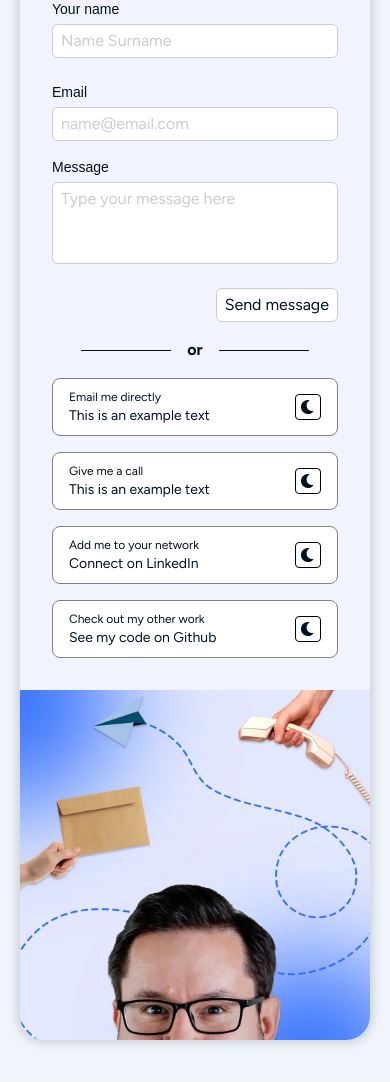
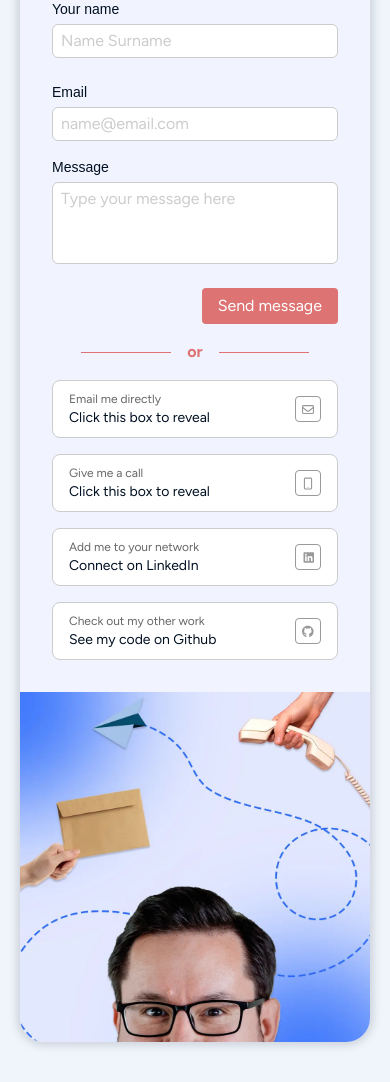
Before and after one commit to MozesMiko/Portfolio, a PHP site: page /contact in a window 390 px wide. Shown: the part 191-1273 px from the top of the page. Before the commit the page ends 1237 px from the top, so only its background shows below. Run offline with PHP 8.4, Linux system fonts and the light colour scheme.

Commit message:
feat: added info obfuscation/reveal logic, styling
I added JavaScript code to not display my email and phone number on
first visit. The user has to click the respective boxes to reveal that
information. This is then saved to localstorage, so they do not need to
click it again when revisiting of after navigating away.
The LinkedIn and Github elements also have been changed to <a> tags and
open the correct links in a new tab.

```diff
--- a/contact/index.html
+++ b/contact/index.html
@@ -7,6 +7,7 @@
   <link rel="stylesheet" href="/css/components/navigation.css">
   <link rel="stylesheet" href="/css/main.css">
   <link rel="stylesheet" href="/css/pages/contact-page.css">
+  <link rel="stylesheet" href="/css/components/button.css">
   <title>Contact me</title>
 </head>
 <body class="contact-page">
@@ -93,46 +94,127 @@
             <textarea placeholder="Type your message here" name="message" id="message"
             rows="3"></textarea>
           </div>
-          <input type="submit" value="Send message" id="form-submit-btn">
+          <input class="button" type="submit" value="Send message" id="form-submit-btn">
         </form>
         <div class="separator"><p>or</p></div>
         <div class="contact-method-container">
-          <div class="contact-method">
+          <div class="contact-method" id="emailContact">
             <div class="contact-method-text">
               <p class="content-method-top-row">Email me directly</p>
-              <p class="content-method-bottom-row">This is an example text</p>
+              <p class="content-method-bottom-row" id="emailDisplay">
+                Click this box to reveal
+              </p>
             </div>
             <div class="contact-method-icon-container">
-              <img src="/img/shared_assets/moon.svg" alt="">
+              <svg width="12" height="9" viewBox="0 0 12 9" fill="none"
+              xmlns="http://www.w3.org/2000/svg">
+                <path d="M0 1.5C0 0.679688 0.65625 0 1.5 0H10.5C11.3203 0 12 0.679688 12
+                1.5V7.5C12 8.34375 11.3203 9 10.5 9H1.5C0.65625 9 0 8.34375 0
+                7.5V1.5ZM1.125 1.5V2.03906L5.15625 5.34375C5.64844 5.74219 6.32812 5.74219
+                 6.82031 5.34375L10.875 2.03906V1.5C10.875 1.3125 10.6875 1.125 10.5
+                 1.125H1.5C1.28906 1.125 1.125 1.3125 1.125 1.5ZM1.125 3.49219V7.5C1.125
+                 7.71094 1.28906 7.875 1.5 7.875H10.5C10.6875 7.875 10.875 7.71094 10.875
+                  7.5V3.49219L7.54688 6.21094C6.63281 6.96094 5.34375 6.96094 4.42969
+                  6.21094L1.125 3.49219Z" fill="currentColor"/>
+              </svg>
             </div>
           </div>
-          <div class="contact-method">
+          <div class="contact-method" id="phoneContact">
             <div class="contact-method-text">
               <p class="content-method-top-row">Give me a call</p>
-              <p class="content-method-bottom-row">This is an example text</p>
+              <p class="content-method-bottom-row" id="phoneDisplay">
+                Click this box to reveal
+              </p>
             </div>
             <div class="contact-method-icon-container">
-              <img src="/img/shared_assets/moon.svg" alt="">
+              <svg width="10" height="13" viewBox="0 0 10 13" fill="none"
+              xmlns="http://www.w3.org/2000/svg">
+                <path d="M7.625 0.5C8.44531 0.5 9.125 1.17969 9.125 2V11C9.125 11.8438
+                8.44531 12.5 7.625 12.5H2.375C1.53125 12.5 0.875 11.8438 0.875 11V2C0.875
+                1.17969 1.53125 0.5 2.375 0.5H7.625ZM8 11V2C8 1.8125 7.8125 1.625 7.625
+                1.625H2.375C2.16406 1.625 2 1.8125 2 2V11C2 11.2109 2.16406 11.375 2.375
+                11.375H7.625C7.8125 11.375 8 11.2109 8 11ZM5 9.6875C5.30469 9.6875 5.5625
+                9.94531 5.5625 10.25C5.5625 10.5781 5.30469 10.8125 5 10.8125C4.67188
+                10.8125 4.4375 10.5781 4.4375 10.25C4.4375 9.94531 4.67188 9.6875 5
+                9.6875Z" fill="currentColor"/>
+              </svg>
             </div>
           </div>
-          <div class="contact-method">
+          <a href="https://www.linkedin.com/in/mozesmiko" target="_blank"
+          rel="noopener noreferrer" class="contact-method"
+          id="linkedInContact">
             <div class="contact-method-text">
               <p class="content-method-top-row">Add me to your network</p>
               <p class="content-method-bottom-row">Connect on LinkedIn</p>
             </div>
             <div class="contact-method-icon-container">
-              <img src="/img/shared_assets/moon.svg" alt="">
+              <svg width="11" height="11" viewBox="0 0 11 11" fill="none"
+              xmlns="http://www.w3.org/2000/svg">
+                <path d="M10.25 0.25C10.6484 0.25 11 0.601562 11 1.02344V10C11 10.4219
+                10.6484 10.75 10.25 10.75H1.22656C0.828125 10.75 0.5 10.4219 0.5
+                10V1.02344C0.5 0.601562 0.828125 0.25 1.22656 0.25H10.25ZM3.66406
+                9.25V4.25781H2.11719V9.25H3.66406ZM2.89062 3.55469C3.38281 3.55469
+                3.78125 3.15625 3.78125 2.66406C3.78125 2.17188 3.38281 1.75 2.89062
+                1.75C2.375 1.75 1.97656 2.17188 1.97656 2.66406C1.97656 3.15625 2.375
+                3.55469 2.89062 3.55469ZM9.5 9.25V6.50781C9.5 5.17188 9.19531 4.11719
+                7.625 4.11719C6.875 4.11719 6.35938 4.53906 6.14844
+                4.9375H6.125V4.25781H4.64844V9.25H6.19531V6.78906C6.19531 6.13281 6.3125
+                5.5 7.13281 5.5C7.92969 5.5 7.92969 6.25 7.92969 6.8125V9.25H9.5Z"
+                fill="currentColor"/>
+              </svg>
             </div>
-          </div>
-          <div class="contact-method">
+          </a>
+          <a href="https://www.github.com/MozesMiko" target="_blank"
+          rel="noopener noreferrer" class="contact-method" id="githubContact">
             <div class="contact-method-text">
               <p class="content-method-top-row">Check out my other work</p>
               <p class="content-method-bottom-row">See my code on Github</p>
             </div>
             <div class="contact-method-icon-container">
-              <img src="/img/shared_assets/moon.svg" alt="">
+              <svg width="12" height="13" viewBox="0 0 12 13" fill="none"
+              xmlns="http://www.w3.org/2000/svg">
+                <path d="M3.86719 9.82812C3.86719 9.78125 3.82031 9.73438 3.75
+                9.73438C3.67969 9.73438 3.63281 9.78125 3.63281 9.82812C3.63281 9.875
+                3.67969 9.92188 3.75 9.89844C3.82031 9.89844 3.86719 9.875 3.86719
+                9.82812ZM3.14062 9.71094C3.16406 9.66406 3.23438 9.64062 3.30469
+                9.66406C3.375 9.6875 3.39844 9.73438 3.39844 9.78125C3.375 9.82812
+                3.30469 9.85156 3.25781 9.82812C3.1875 9.82812 3.14062 9.75781 3.14062
+                9.71094ZM4.19531 9.6875C4.24219 9.66406 4.3125 9.71094 4.3125
+                9.75781C4.33594 9.80469 4.28906 9.82812 4.21875 9.85156C4.14844 9.875
+                4.07812 9.85156 4.07812 9.80469C4.07812 9.73438 4.125 9.6875 4.19531
+                9.6875ZM5.71875 0.6875C8.97656 0.6875 11.625 3.17188 11.625
+                6.40625C11.625 9.00781 10.0312 11.2344 7.6875 12.0078C7.38281 12.0781
+                7.26562 11.8906 7.26562 11.7266C7.26562 11.5391 7.28906 10.5547 7.28906
+                9.78125C7.28906 9.21875 7.10156 8.86719 6.89062 8.67969C8.20312 8.53906
+                9.58594 8.35156 9.58594 6.10156C9.58594 5.44531 9.35156 5.14062 8.97656
+                4.71875C9.02344 4.55469 9.23438 3.94531 8.90625 3.125C8.41406 2.96094
+                7.28906 3.75781 7.28906 3.75781C6.82031 3.61719 6.32812 3.57031 5.8125
+                3.57031C5.32031 3.57031 4.82812 3.61719 4.35938 3.75781C4.35938 3.75781
+                3.21094 2.98438 2.74219 3.125C2.41406 3.94531 2.60156 4.55469 2.67188
+                4.71875C2.29688 5.14062 2.10938 5.44531 2.10938 6.10156C2.10938 8.35156
+                3.44531 8.53906 4.75781 8.67969C4.57031 8.84375 4.42969 9.10156 4.38281
+                9.47656C4.03125 9.64062 3.1875 9.89844 2.67188 8.98438C2.34375 8.42188
+                1.75781 8.375 1.75781 8.375C1.19531 8.375 1.73438 8.75 1.73438
+                8.75C2.10938 8.91406 2.36719 9.59375 2.36719 9.59375C2.71875 10.6484
+                4.35938 10.2969 4.35938 10.2969C4.35938 10.7891 4.35938 11.5859 4.35938
+                11.75C4.35938 11.8906 4.26562 12.0781 3.96094 12.0312C1.61719 11.2344 0
+                9.00781 0 6.40625C0 3.17188 2.48438 0.6875 5.71875 0.6875ZM2.27344
+                8.77344C2.29688 8.75 2.34375 8.77344 2.39062 8.79688C2.4375 8.84375
+                2.4375 8.91406 2.41406 8.9375C2.36719 8.96094 2.32031 8.9375 2.27344
+                8.91406C2.25 8.86719 2.22656 8.79688 2.27344 8.77344ZM2.01562
+                8.58594C2.03906 8.5625 2.0625 8.5625 2.10938 8.58594C2.15625 8.60938
+                2.17969 8.63281 2.17969 8.65625C2.15625 8.70312 2.10938 8.70312 2.0625
+                8.67969C2.01562 8.65625 1.99219 8.63281 2.01562 8.58594ZM2.76562
+                9.42969C2.8125 9.38281 2.88281 9.40625 2.92969 9.45312C2.97656 9.5
+                2.97656 9.57031 2.95312 9.59375C2.92969 9.64062 2.85938 9.61719 2.8125
+                9.57031C2.74219 9.52344 2.74219 9.45312 2.76562 9.42969ZM2.50781
+                9.07812C2.55469 9.05469 2.60156 9.07812 2.64844 9.125C2.67188 9.17188
+                2.67188 9.24219 2.64844 9.26562C2.60156 9.28906 2.55469 9.26562 2.50781
+                9.21875C2.46094 9.17188 2.46094 9.10156 2.50781 9.07812Z"
+                fill="currentColor"/>
+              </svg>
             </div>
-          </div>
+          </a>
         </div>
       </div>
     </div>
--- a/css/components/button.css
+++ b/css/components/button.css
@@ -6,6 +6,7 @@
   line-height: 20px;
   padding: 8px 16px;
   border-radius: 4px;
+  border: none;
   color: var(--button-text-color);
   background-color: var(--button-bg-color);
   text-decoration: none;
--- a/css/main.css
+++ b/css/main.css
@@ -158,6 +158,11 @@ h1, h2, h3, h4, h5, h6 {
   --contact-element-shadow: #02041D26;
   --input-bg-color: var(--secondary-color);
   --input-border-color: var(--grayscale-20);
+  --contact-method-bg: var(--secondary-color);
+  --contact-method-icon: var(--grayscale-40);
+  --contact-method-top-row: var(--grayscale-60);
+  --contact-separator: var(--accent-color);
+
 
   --transition-delay: 0.5s
 }
@@ -199,8 +204,11 @@ h1, h2, h3, h4, h5, h6 {
   --contact-element-bg: var(--secondary-color);
   --contact-element-shadow: #1E4EBD;
   --input-bg-color: var(--accent-color);
-  --input-border-color: var(--grayscale-0);
-
+  --input-border-color: var(--grayscale-40);
+  --contact-method-bg: var(--accent-color);
+  --contact-method-icon: var(--grayscale-20);
+  --contact-method-top-row: var(--grayscale-20);
+  --contact-separator: var(--accent-color-2);
 
 }
 
--- a/css/pages/contact-page.css
+++ b/css/pages/contact-page.css
@@ -125,7 +125,7 @@ textarea {
   align-items: center;
   width: 80%;
   gap: 1rem;
-  color: #001021;
+  color: var(--contact-separator);
   font-weight: bold;
 }
 
@@ -134,8 +134,10 @@ textarea {
   content: "";
   flex: 1;
   height: 1px;
-  background: #001021;
+  background: var(--contact-separator);
 }
+
+/* #region - Contact method buttons */
 
 .contact-method-container {
   display: flex;
@@ -145,14 +147,19 @@ textarea {
 
 .contact-method {
   display: flex;
-  flex-grow: 1;
+  flex: 1 1 calc(50% - 8px);
+  /* flex-basis: calc(50% - 8px); */
   justify-content: space-between;
   align-items: center;
   gap: 8px;
-  background-color: white;
-  border: 1px solid gray;
+  background-color: var(--contact-method-bg);
+  border: 1px solid var(--input-border-color);
   border-radius: 8px;
   padding: 12px 16px;
+}
+
+body.dark .contact-method {
+  border: 1px solid var(--accent-color);
 }
 
 .contact-method-icon-container {
@@ -161,20 +168,45 @@ textarea {
   align-items: center;
   height: 26px;
   width: 26px;
-  border: 1px solid black;
+  border: 1px solid var(--contact-method-icon);
   border-radius: 4px;
+}
+
+.contact-method-icon-container svg {
+  color: var(--contact-method-icon);
 }
 
 .content-method-top-row {
   font-size: 12px;
   line-height: 12px;
   margin-bottom: 6px;
+  color: var(--contact-method-top-row);
 }
 
 .content-method-bottom-row {
   font-size: 14px;
   line-height: 14px;
+  min-width: 18ch;
+  white-space: nowrap;
 }
+
+#emailContact,
+#phoneContact,
+#linkedInContact,
+#githubContact {
+  cursor: pointer;
+}
+
+.no-pointer {
+  cursor: default !important;
+}
+
+a.contact-method {
+  text-decoration: none;
+  color: var(--text-color);
+}
+
+/* #endregion */
 
 @media (max-width: 767px) {
   .contact-element {
```
Also changed, not shown: javascript/script.js (+43 -0 lines), img/shared_assets/envelope.svg (added), img/shared_assets/github.svg (added), img/shared_assets/linkedin.svg (added), img/shared_assets/smartphone.svg (added).
